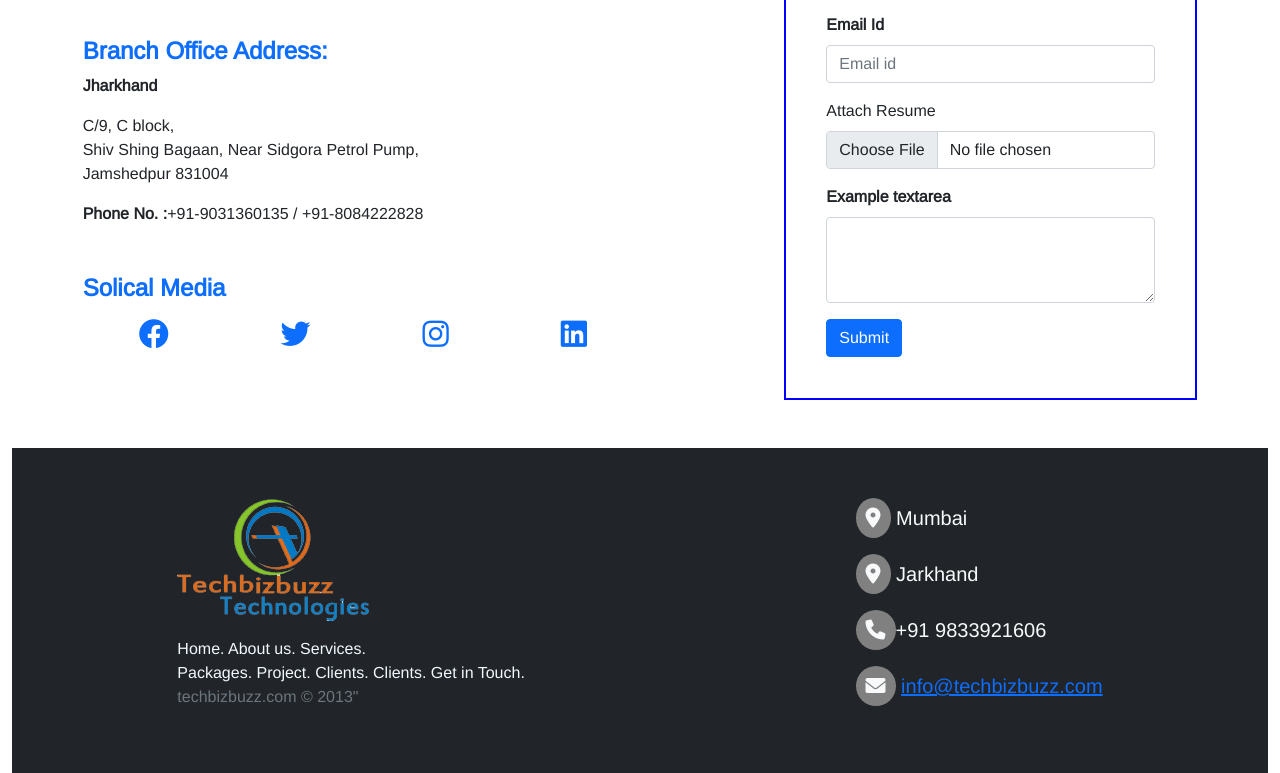
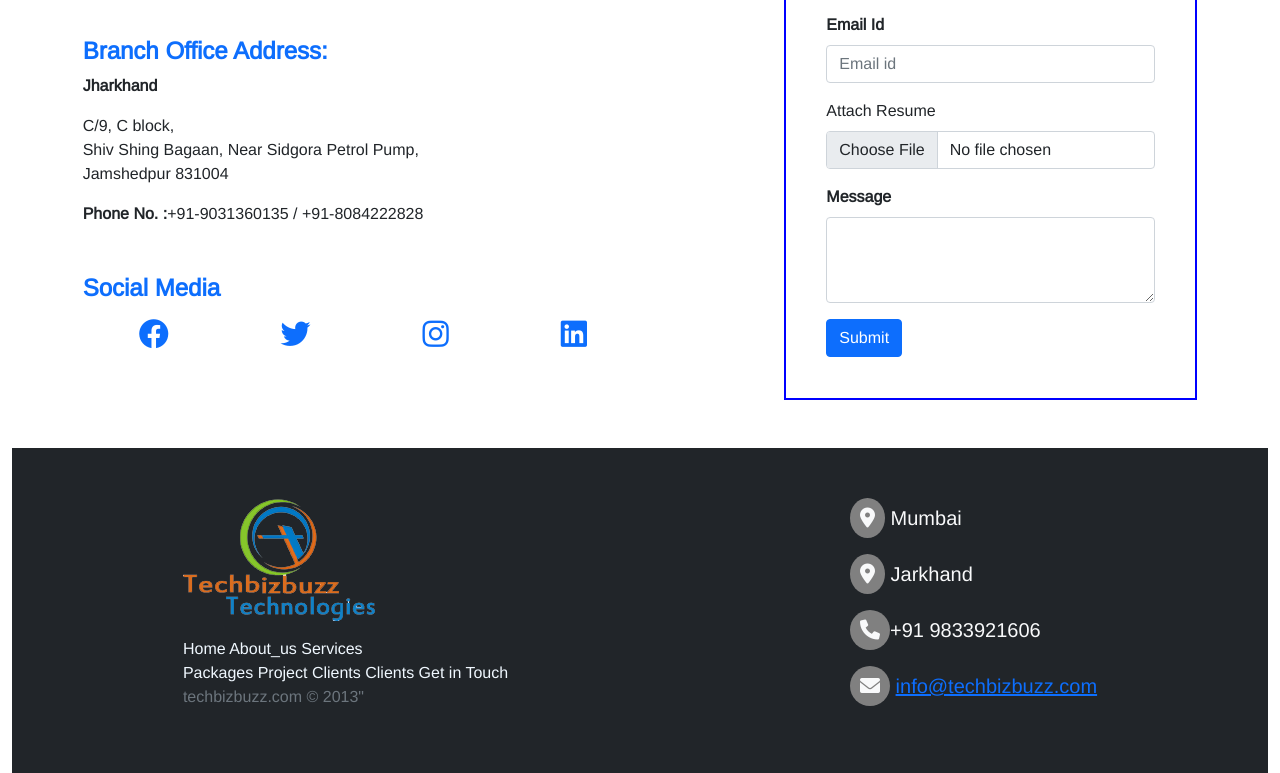
Before and after one commit to hariom022/Techbizbuzz, a plain HTML site: page GetInTouch.html in a window 1280 px wide. Shown: the part 697-1470 px from the top of the page. Drawn offline with nearby package versions, Linux system fonts and the light colour scheme.

Commit message:
change in getintouch

```diff
--- a/GetInTouch.css
+++ b/GetInTouch.css
@@ -21,6 +21,7 @@ body{
     font-size: 30px;
 
 }
+
 .contact__message{
     border: 2px solid blue;
     padding: 20px 40px;
--- a/GetInTouch.html
+++ b/GetInTouch.html
@@ -150,7 +150,7 @@
                 +91-8084222828
               </p>
             </div>
-            <h4 class="mt-5 fw-bold text-primary">Solical Media</h4>
+            <h4 class="mt-5 fw-bold text-primary">Social Media</h4>
             <div class="social__meida__container d-flex justify-content-around mt-3 mb-5">
              <a href=""><i class="fa-brands fa-facebook"></i></a>
               <a href=""><i class="fa-brands fa-twitter"></i></a>
@@ -203,7 +203,7 @@
               <label
                 for="exampleFormControlTextarea1"
                 class="form-label fw-bold"
-                >Example textarea</label
+                >Message</label
               >
               <textarea
                 class="form-control"
@@ -222,14 +222,14 @@
         >
           <div class="left-side-footer d-block">
             <img src="title-img.png" alt="" class="mb-3" /> <br />
-            <a href="">Home.</a>
-            <a href="">About us.</a>
-            <a href="">Services.</a> <br />
-            <a href="">Packages. </a>
-            <a href="">Project.</a>
-            <a href="">Clients.</a>
-            <a href="">Clients.</a>
-            <a href="">Get in Touch.</a>
+            <a href="">Home </a>
+            <a href="">About_us </a>
+            <a href="">Services </a> <br />
+            <a href="">Packages </a>
+            <a href="">Project </a>
+            <a href="">Clients </a>
+            <a href="">Clients </a>
+            <a href="">Get in Touch </a>
             <p class="text-secondary">techbizbuzz.com © 2013"</p>
           </div>
           <div class="right-side-footer align-items-center text-start">
--- a/index.css
+++ b/index.css
@@ -7,6 +7,7 @@
 body{
      font-family: 'Arimo', sans-serif !important;
 }
+
 .navbar-collapse hr{
     color: black !important;
 }
```
